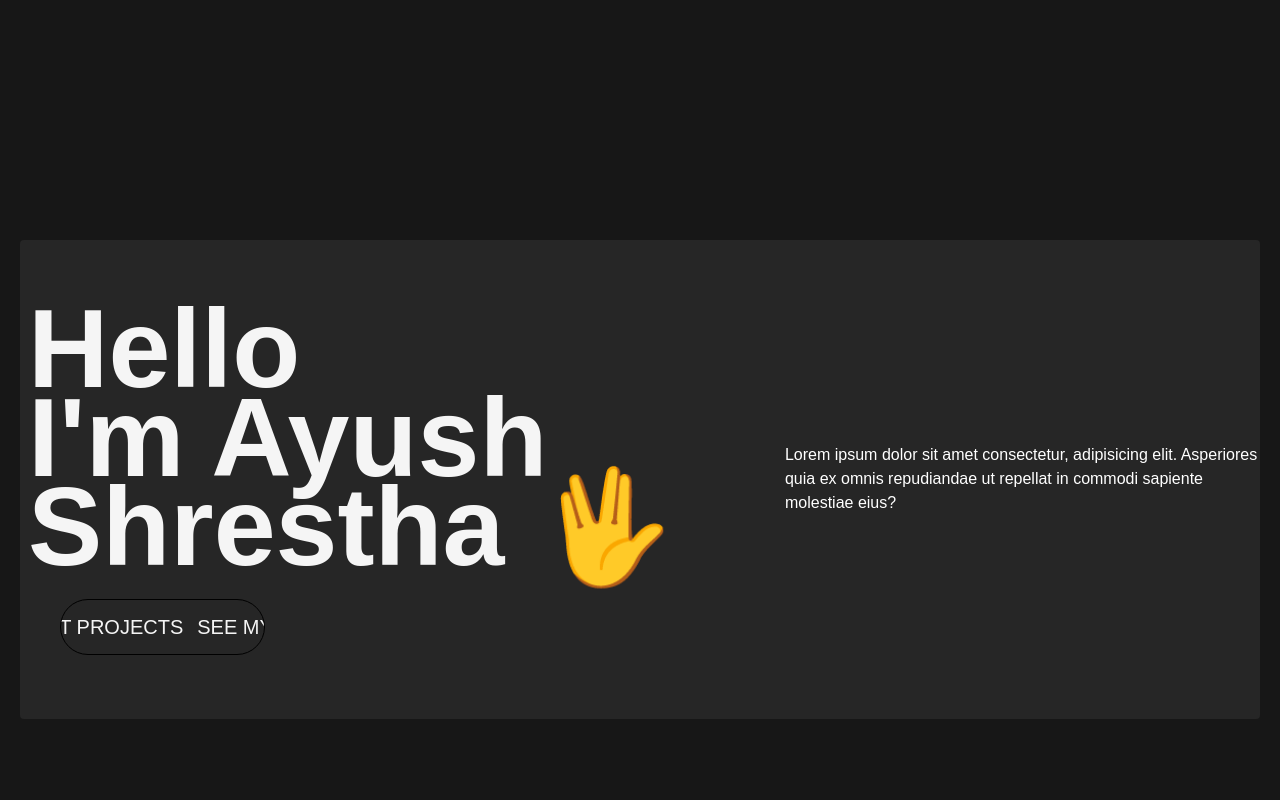
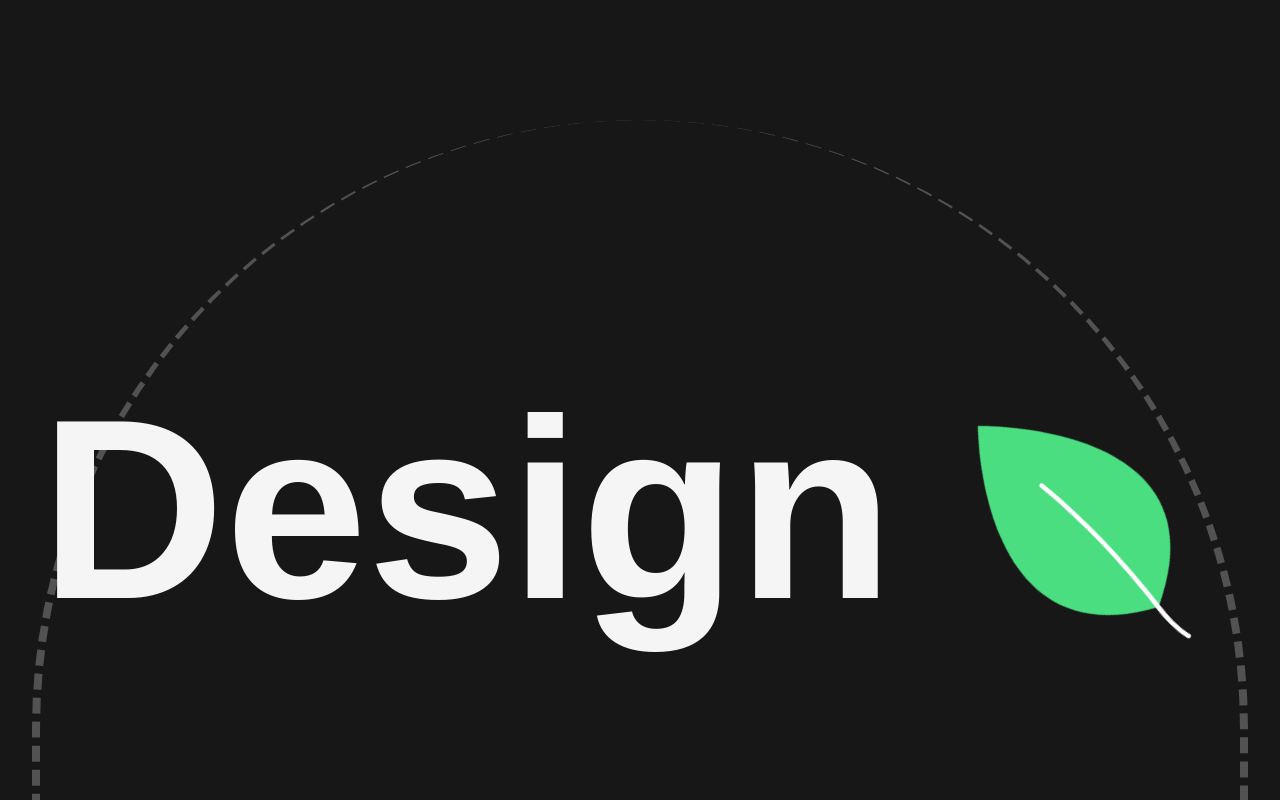
Before and after one commit to ayushstha123/myportfolio, a Next.js app: page / in a window 1280 px wide. Shown: the part 680-1480 px from the top of the page. Built offline with nearby package versions, Linux system fonts and the light colour scheme; a web font is replaced by a local one.

Commit message:
section and banner

```diff
--- a/app/globals.css
+++ b/app/globals.css
@@ -6,6 +6,11 @@
 *{
   font-family: 'Cabinet Grotesk', sans-serif;
   scroll-behavior: smooth;
+    scroll-snap-type: y mandatory;
+}
+::selection{
+  background-color: #c4c4c4;
+  color: black;
 }
 
 @layer base {
--- a/app/page.tsx
+++ b/app/page.tsx
@@ -2,11 +2,16 @@
 import Nav from '../components/Nav.jsx'
 import {HomeHero} from '../components/Hero.jsx'
 import {SecondHero} from '../components/SecondHero.jsx'
+import {LoopRight} from '../components/LoopRight.jsx'
+
 export default function Home() {
   return (
     <>
       <Nav />
      <HomeHero/>
+     <section className='bg-neutral-900'>
+<LoopRight/>
+</section>
       <SecondHero/>
       <section className="flex justify-center items-center h-screen">
         <h1 className="text-4xl font-bold">Home</h1>
--- /dev/null
+++ b/components/LoopRight.jsx
@@ -0,0 +1,63 @@
+import {
+    motion,
+    useScroll,
+    useVelocity,
+    useTransform,
+    useSpring,
+} from "framer-motion";
+import brain from './brain.png'
+
+import Image from "next/image";
+import React, { useRef } from "react";
+
+export const LoopRight = () => {
+    const targetRef = useRef(null);
+
+    const { scrollYProgress } = useScroll({
+        target: targetRef,
+        offset: ["start ", "end start"],
+    });
+
+    const scrollVelocity = useVelocity(scrollYProgress);
+
+    const skewXRaw = useTransform(
+        scrollVelocity,
+        [0, 0],
+        ["0deg", "0deg"]
+    );
+    const skewX = useSpring(skewXRaw, { mass: 1, stiffness: 400, damping: 50 });
+
+    const xRaw = useTransform(scrollYProgress, [0, 1], [0, -6500]);
+
+    // Apply damping and lower stiffness for slower motion
+    const x = useSpring(xRaw, { mass: 1, stiffness: 500, damping: 250 });
+
+    return (
+        <section
+            ref={targetRef}
+            className="h-[270vh]  border-dashed border-x-8 bg-neutral-900 text-neutral-100 rounded-full mx-8 hover:transition-all hover:mx-0 border-neutral-600  transition-all "
+        >
+            <div className="sticky top-0 flex h-screen items-center overflow-hidden">
+                <motion.p
+                    style={{ skewX, x }}
+                    className="origin-bottom-left whitespace-nowrap  font-bold md:text-[20vw]  leading-[0.85] text-7xl md:leading-[0.85]"
+                > Design<span><svg xmlns="http://www.w3.org/2000/svg" viewBox="0 0 1000 500" className="inline-block w-96 fill-green-400 rotate-45" ><path d="M109.7 257.6s433.6 432.9 665.7 0c-217.3-467.1-665.7 0-665.7 0Z"></path><path d="M890.1 254.4a6 6 0 0 0-7.4-3.9c-.4.1-37.8 11.2-106.5 2.3-249.7-32.5-438.6-8.9-440.5-8.6a5.8 5.8 0 0 0-5.1 6.7 6 6 0 0 0 6.7 5.2c1.9-.2 189.4-23.7 437.4 8.6a407 407 0 0 0 53.2 3.6c37.3 0 57.2-6 58.3-6.3a6 6 0 0 0 3.9-7.4Z" fill="#FFFFFF"></path></svg></span>
+                    ,
+                    <span className="bg-white text-black">Build</span>&nbsp;
+                    <svg xmlns="http://www.w3.org/2000/svg" viewBox="0 0 480 480" className="inline-block w-32" fill="white"><path d="M0 240v240h240A240 240 0 0 0 0 240ZM240 480h240V240a240 240 0 0 0-240 240ZM240 0H0v240A240 240 0 0 0 240 0ZM240 0a240 240 0 0 0 240 240V0H240Z"></path></svg>,
+                    and Innovate
+                    <Image
+                        src={brain}
+                        alt="Picture of the author"
+                        width={300}
+                        height={300}
+                        className="inline"
+                    />
+                    <span className="bg-white text-black ">
+                        from Imagination
+                    </span>
+                </motion.p>
+            </div>
+        </section>
+    );
+};
--- a/components/SecondHero.jsx
+++ b/components/SecondHero.jsx
@@ -1,19 +1,19 @@
 import React, { useEffect, useRef } from 'react';
 import gsap from 'gsap';
-import {Banner} from './Banner.jsx'
+import { Globe, Globe2 } from 'lucide-react';
 
 export const SecondHero = () => {
     const titleRef = useRef(null);
 
     useEffect(() => {
-        // Set up an IntersectionObserver to trigger animation when the title comes into view
         const observer = new IntersectionObserver(
             (entries) => {
                 entries.forEach((entry) => {
                     if (entry.isIntersecting) {
-                        const elements = titleRef.current.querySelectorAll('.h_title span span');
+                        // Select all inner spans inside titleRef
+                        const elements = titleRef.current.querySelectorAll('.h_title span');
 
-                        // Animate each inner span using GSAP
+                        // Animate each span using GSAP
                         gsap.to(elements, {
                             y: 0,
                             opacity: 1,
@@ -22,44 +22,59 @@ export const SecondHero = () => {
                             ease: 'power4.out',
                         });
 
-                        observer.disconnect(); // Stop observing once the animation has played
+                        // Disconnect observer after the animation is triggered
+                        observer.disconnect();
                     }
                 });
             },
-            { threshold: 0.5 } // Trigger when 50% of the title is visible
+            { threshold: 0.5 }
         );
 
         if (titleRef.current) {
             observer.observe(titleRef.current);
         }
 
-        return () => observer.disconnect(); // Clean up the observer on component unmount
+        return () => observer.disconnect();
     }, []);
 
     return (
-        <section className='bg-neutral-900   text-white min-h-screen  lg:py-[100px]'>
-            <div className="bg-neutral-800 text-white m-5 rounded  flex flex-row justify-between items-center">
-                <div className="flex flex-col items-start px-2 pb-[20vw] lg:pb-[4vw]">
-                    <h1
-                        ref={titleRef}
-                        className="md:pt-16 h_title relative w-full  text-[15vw] font-bold leading-[80%] lg:text-[8.7vw]"
-                    >
-                        <span className="-mb-1.5 -mt-6 inline-block overflow-hidden align-bottom">
-                            <span className=" text-neutral-100 font-bold inline-block translate-y-full pb-1.5 pt-6 opacity-0">
-                                Hello &nbsp;
-                                <span className="-mb-1.5 -mt-6 inline-block overflow-hidden align-bottom">
-                                    <span className=" text-neutral-100 font-bold inline-block translate-y-full pb-1.5 pt-6 opacity-0">
-                                        I'm Ayush Shrestha 🖖 &nbsp;
-                                        <Banner/>
-                                    </span>
-                                </span>
+        <section className='bg-neutral-900 text-white min-h-screen pt-[50px] pb-[5px] lg:py-[100px]'>
+
+            <div className=' px-10 font-extrabold group  overflow-hidden flex flex-col cursor-crosshair '>
+                <span className=' -rotate-6 text-neutral-100 inline-block text-9xl md:text-[12vw]  '>
+                <span className="inline-block overflow-hidden align-bottom">
+                            <span className=" underline tracking-tight
+        animate-shine !bg-clip-text text-transparent
+       [background:radial-gradient(circle_at_center,theme(colors.primary.900_/_85%),transparent)_-200%_50%_/_200%_100%_no-repeat,theme(colors.primary.100)] ">
+                                Who Am i ?
+
                             </span>
                         </span>
-                    </h1>
-                </div>
-            <div>
-                <p>Lorem ipsum dolor sit amet consectetur, adipisicing elit. Asperiores quia ex omnis repudiandae ut repellat in commodi sapiente molestiae eius?</p>
+                    <h1 className=" h_titleNav relative text-end text-[15vw] lg:text-[3.7vw] ">
+                        <span className=" inline-block overflow-hidden align-bottom p-12">
+                            <span className=" py-5 tracking-tight
+        animate-shine !bg-clip-text text-transparent
+       [background:radial-gradient(circle_at_center,theme(colors.primary.900_/_85%),transparent)_-200%_50%_/_200%_100%_no-repeat,theme(colors.primary.100)] ">
+                                आयुषको बारे सानो विवरण
+
+                            </span>
+                        </span>
+                    </h1>                </span>
+
             </div>
+            <div ref={titleRef} className="h_title px-8 overflow-hidden">
+                <h1 className="text-5xl text-neutral-100 font-bold">
+                    {/* Wrap each word or line in spans for individual animation */}
+                    <span className="inline-block py-6 opacity-0 rotate-3 translate-y-full" >
+                        I am a passionate full-stack
+                        <svg xmlns="http://www.w3.org/2000/svg" fill="none" viewBox="0 0 32 32" className='animate-spin-slow inline ease-in-out transform origin-center w-16 h-16'><path fill="white" d="m16 0 1.603 8.457 4.905-7.074-1.975 8.378 7.357-4.467-5.211 6.85 8.538-1.088-7.547 4.138 8.242 2.478-8.578.711L29.856 24l-8.125-2.84 3.674 7.784-6.268-5.899.19 8.605L16 23.712l-3.327 7.938.19-8.605-6.268 5.9 3.674-7.785L2.144 24l6.521-5.617-8.577-.71 8.242-2.48-7.547-4.137 8.538 1.088-5.211-6.85 7.357 4.467-1.975-8.378 4.905 7.074L16 0Z"></path></svg>
+                         web developer with expertise in  front-end development,
+                        <svg xmlns="http://www.w3.org/2000/svg" className='animate-spin-diff inline-block w-16 h-16 fill-neutral-200 mx-4' viewBox="0 0 480 480" ><path d="M240 240A240 240 0 0 0 0 480a240 240 0 0 0 240-240ZM240 240A240 240 0 0 0 0 0a240 240 0 0 0 240 240ZM480 0a240 240 0 0 0-240 240A240 240 0 0 0 480 0ZM480 480a240 240 0 0 0-240-240 240 240 0 0 0 240 240Z"></path></svg>
+
+                        Graphics Design, and back-end technologies like SQL, Postgres.
+                    </span>
+                    <span className='opacity-0 translate-y-full bg-fractal-noise-white text-end p-2 m-2 inline-block leading-2  text-black bg-border'> I thrive on learning new technologies and pushing the boundaries of my skills, always looking to grow in the ever-evolving tech landscape.</span>
+                </h1>
             </div>
         </section>
     );
--- a/package.json
+++ b/package.json
@@ -15,6 +15,7 @@
     "@studio-freight/lenis": "^1.0.42",
     "class-variance-authority": "^0.7.0",
     "clsx": "^2.1.1",
+    "framer-motion": "^11.11.11",
     "gsap": "^3.12.5",
     "lucide-react": "^0.454.0",
     "next": "14.2.14",
```
Also changed, not shown: tailwind.config.ts (+6 -1 lines), 1 other file (tests, documents, lock files or other folders).
